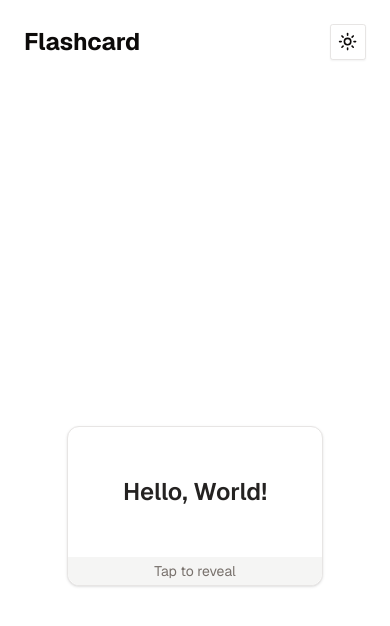
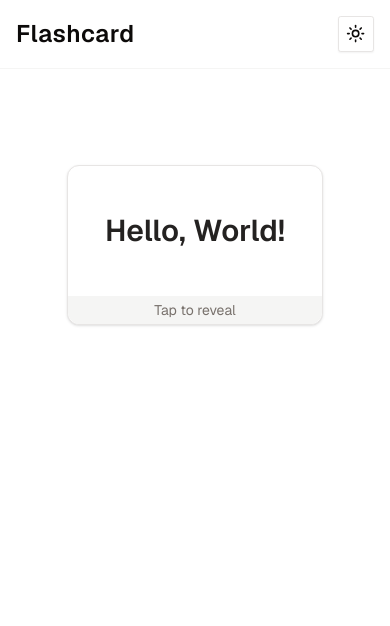
Before and after one commit to xyugen/flashcard, a Next.js app: page / in a window 390 px wide. Shown: the top 626 px of the page. Built offline with nearby package versions, Linux system fonts and the light colour scheme.

Commit message:
feat: adjust flashcard responsiveness

```diff
--- a/src/app/page.tsx
+++ b/src/app/page.tsx
@@ -2,7 +2,7 @@ import Flashcard from "@/components/flashcard";
 
 export default function Home() {
   return (
-    <main>
+    <main className="flex flex-1 flex-col items-center justify-between p-24">
       <Flashcard question="Hello, World!" answer="World, Hello!" />
     </main>
   );
--- a/src/components/flashcard.tsx
+++ b/src/components/flashcard.tsx
@@ -16,18 +16,29 @@ const Flashcard = ({
     const handleFlip = () => setFlipped(!flipped);
 
     return (
-        <div className="flex justify-center items-center h-screen">
         <motion.div
-                className="relative w-64 h-40"
+            className="h-40 w-64 md:h-52 md:w-80"
             onClick={handleFlip}
+            whileHover={{
+                y: -5,
+                transition: {
+                    duration: 0.2,
+                    type: "tween",
+                    ease: "easeInOut",
+                },
+            }}
             animate={{ rotateY: flipped ? 360 : 0 }}
-                transition={{ duration: 0.6 }}
+            transition={{
+                duration: 0.6,
+                type: "spring",
+                stiffness: 50,
+            }}
         >
-                <Card className="absolute transition-all size-full flex flex-col cursor-pointer hover:-translate-y-1 hover:shadow-lg bg-background text-foreground">
+            <Card className="transition-all size-full flex flex-col cursor-pointer hover:shadow-lg bg-background text-foreground">
                 <div className="flex flex-1 justify-center items-center size-full">
                     <motion.span
                         key={flipped ? answer : question}
-                            className="text-2xl text-foreground/90 font-semibold"
+                        className="text-3xl md:text-4xl text-foreground/90 font-semibold"
                         initial={{ opacity: 0 }}
                         animate={{ opacity: 1 }}
                         exit={{ opacity: 0 }}
@@ -39,7 +50,7 @@ const Flashcard = ({
                         {flipped ? answer : question}
                     </motion.span>
                 </div>
-                    <div className="select-none w-full text-center p-1 bg-muted text-muted-foreground text-sm rounded-b-xl">
+                <div className="select-none w-full text-center p-1 md:p-1 bg-muted text-muted-foreground text-sm md:text-base rounded-b-xl">
                     <motion.span
                         key={flipped ? answer : question}
                         initial={{ opacity: 0 }}
@@ -55,7 +66,6 @@ const Flashcard = ({
                 </div>
             </Card>
         </motion.div>
-        </div>
     );
 };
 
--- a/src/components/layouts/header.tsx
+++ b/src/components/layouts/header.tsx
@@ -4,9 +4,11 @@ import Link from "next/link";
 
 const Header = () => {
     return (
-        <header className="flex justify-between items-center p-6">
+        <header className="flex justify-between items-center p-4 md:px-8 border-b border-b-muted">
             <Link href={"/"} className="flex items-center gap-2">
-                <h1 className="text-2xl font-bold">Flashcard</h1>
+                <h1 className="text-2xl tracking-wide font-semibold">
+                    Flashcard
+                </h1>
             </Link>
             <ThemeToggle />
         </header>
```
Lines whose indentation alone changed are shown as unchanged.
